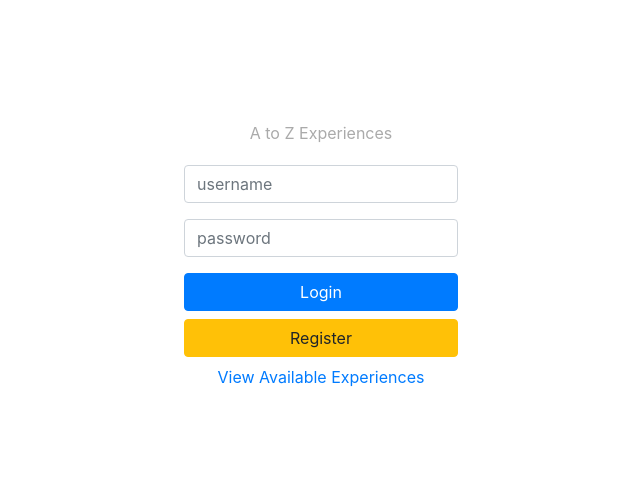
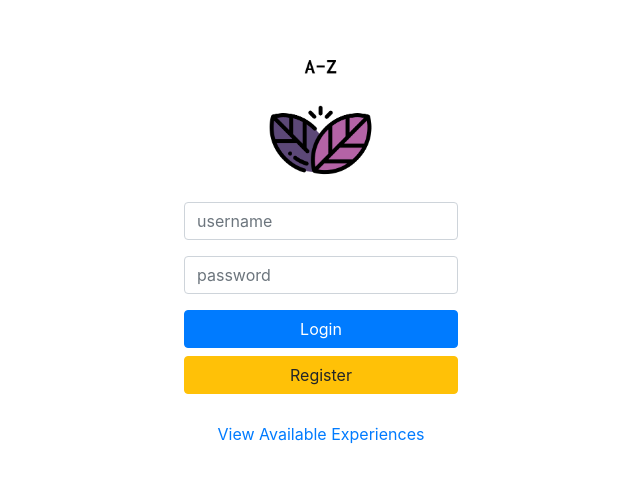
Before and after one commit to a-to-z-experiences/front-end, a React (Create React App) app in the folder experiences/: page /login in a window 1280 px wide. Shown: the part 186-668 px from the top of the page, without its empty margins (319-959 px from the left). Built offline with nearby package versions, Linux system fonts and the light colour scheme.

Commit message:
added logo and active tag on one of the edit components

```diff
--- a/experiences/src/components/Login.js
+++ b/experiences/src/components/Login.js
@@ -16,6 +16,8 @@ import {
 // importing link so I can link stuff
 import { Link } from "react-router-dom";
 // import connect to connect the action creators and props we want from reducer's state to component
+// import logo
+import logo from "../img/atoz_logo.png";
 // import css file
 import "../css/login.scss";
 import { connect } from "react-redux";
@@ -54,7 +56,9 @@ class Login extends Component {
                 <Alert color="success">{this.props.message}</Alert>
               )}
             </div>
-            <div className="login-title">A to Z Experiences</div>
+            <div className="logo">
+              <img src={logo} alt="Logo" />
+            </div>
             <FormGroup>
               <Input
                 valid={this.state.credentials.username}
@@ -86,7 +90,7 @@ class Login extends Component {
               Register
             </Button>
             <NavLink tag={Link} to="/available-experiences">
-              <div className="available-experiences-title">
+              <div className="available-experiences-link">
                 View Available Experiences
               </div>
             </NavLink>
--- a/experiences/src/components/SpecificAvailableExperience.js
+++ b/experiences/src/components/SpecificAvailableExperience.js
@@ -50,7 +50,7 @@ class SpecificAvailableExperience extends Component {
             Home
           </NavbarBrand>
           <Nav className="ml-auto" navbar>
-            <NavItem>
+            <NavItem active>
               <NavLink tag={Link} to="/available-experiences">
                 <div className="available-experiences-title">
                   Available Experiences
--- a/experiences/src/css/login.scss
+++ b/experiences/src/css/login.scss
@@ -1,5 +1,12 @@
-.login-title {
-  color: #aaa;
-  margin-top: 10px;
+.logo {
+  max-width: 120px;
+  margin: 0 auto;
   margin-bottom: 20px;
+  img {
+    width: 100%;
+  }
 }
+
+.available-experiences-link {
+  margin-top: 20px;
+}
```
Also changed, not shown: experiences/src/img/atoz_logo.png (added).
